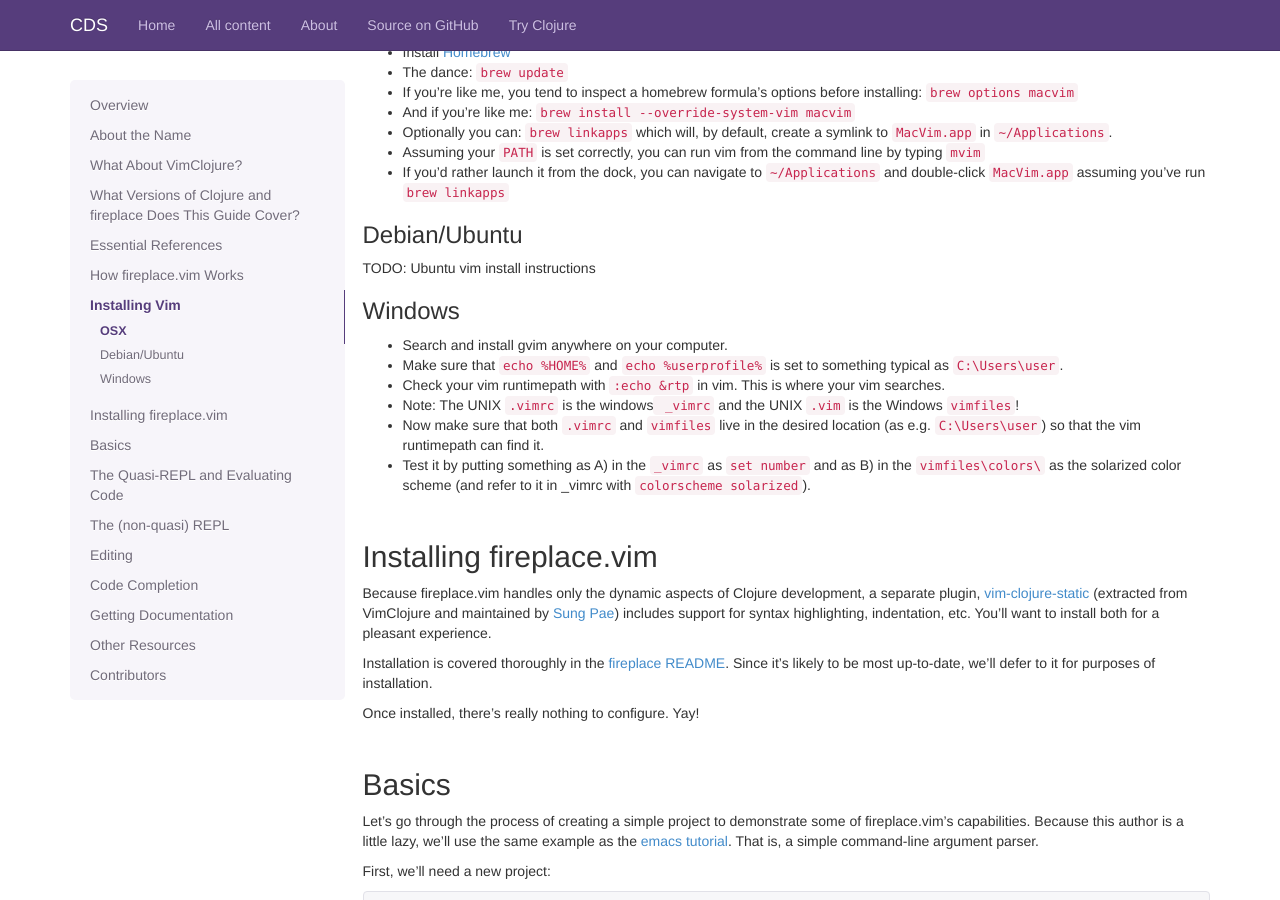
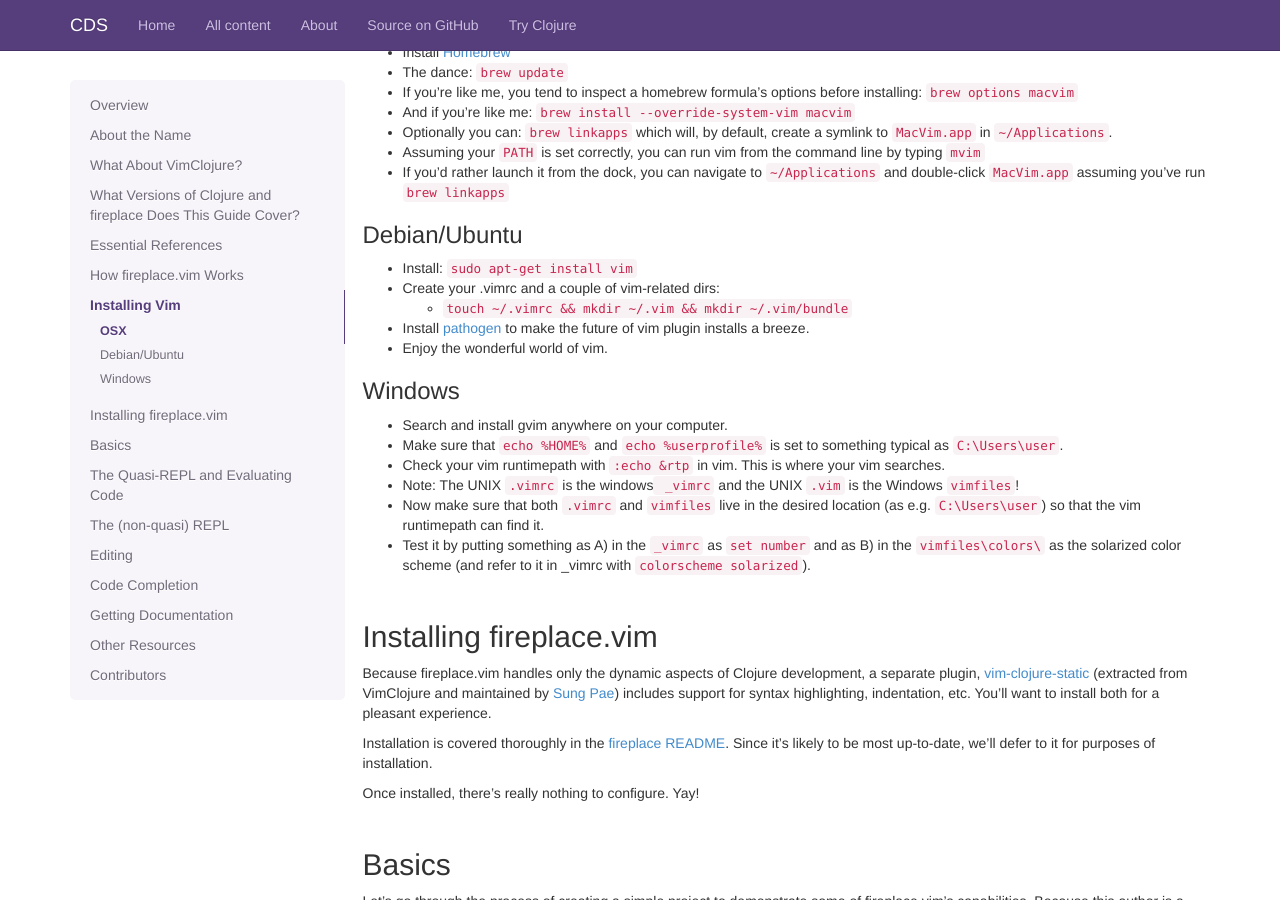
Before and after one commit to clojuredocs/guides, a Jekyll site: the page built from articles/tutorials/vim_fireplace.md, in a window 1280 px wide and 900 px high, scrolled down 1310 px. Built offline with Jekyll 4.4.1, drawn with Linux system fonts in a browser that asks for light colours; some web fonts are replaced; Markdown is read by kramdown in place of the engine named in the settings.

Commit message:
Added vim installation instructions of Debian/Ubuntu

```diff
--- a/articles/tutorials/vim_fireplace.md
+++ b/articles/tutorials/vim_fireplace.md
@@ -56,7 +56,11 @@
 * If you'd rather launch it from the dock, you can navigate to `~/Applications` and double-click `MacVim.app` assuming you've run `brew linkapps`
 
 ### Debian/Ubuntu
-TODO: Ubuntu vim install instructions
+* Install: `sudo apt-get install vim`
+* Create your .vimrc and a couple of vim-related dirs:
+    * `touch ~/.vimrc && mkdir ~/.vim && mkdir ~/.vim/bundle`
+* Install [pathogen](https://github.com/tpope/vim-pathogen) to make the future of vim plugin installs a breeze.
+* Enjoy the wonderful world of vim.
 
 ### Windows
 * Search and install gvim anywhere on your computer.
```
